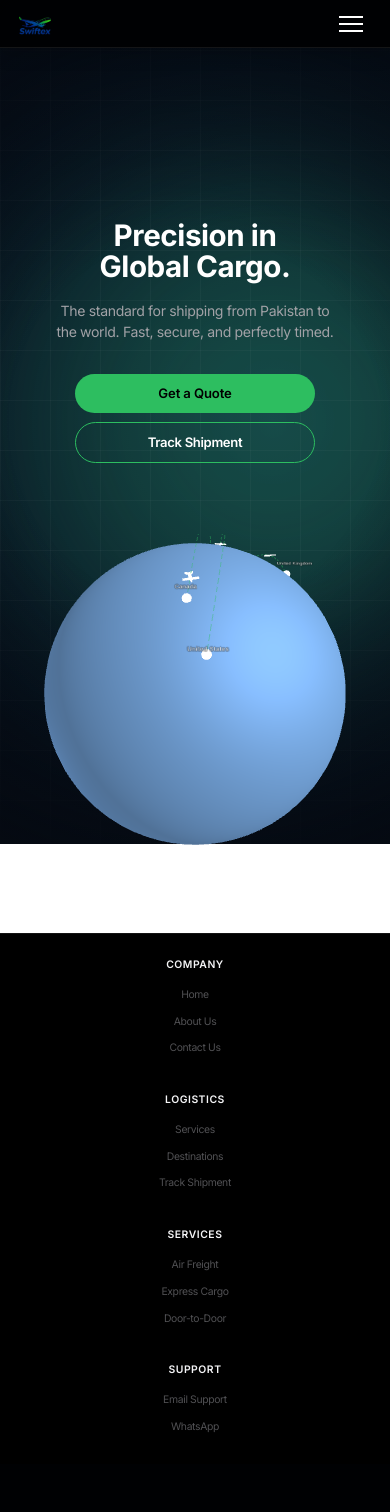
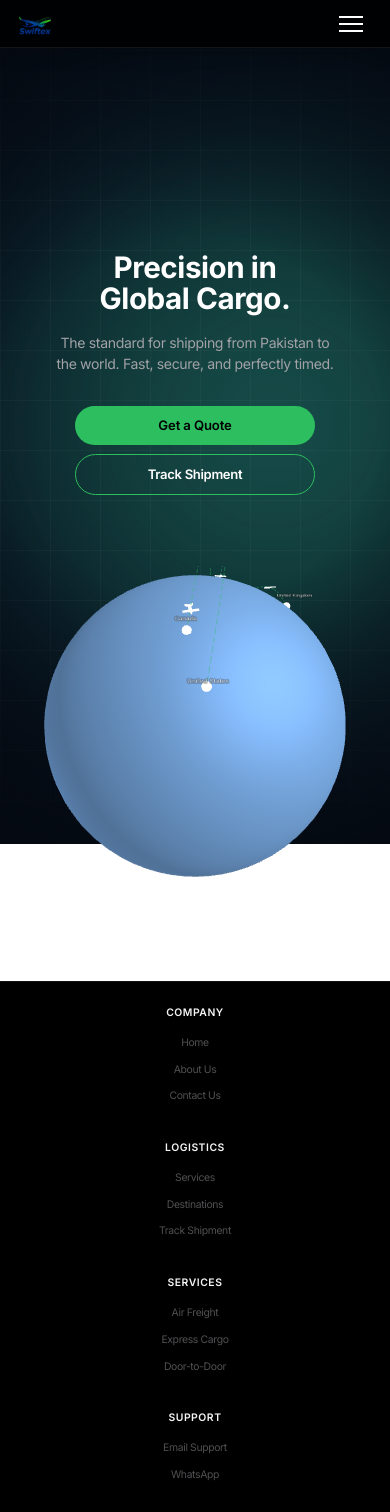
Before and after one commit to qureshi08/Swiftex, a Flask app: page / in a window 390 px wide. Before the commit the page ends 1432 px from the top, so only its background shows below. Run offline with Flask 3, Linux system fonts and the light colour scheme; some libraries are stand-ins or nearby versions.

Commit message:
Mobile UI: Shifted hero content lower (12rem top padding) and restored vertical centering

```diff
--- a/static/css/style.css
+++ b/static/css/style.css
@@ -712,12 +712,13 @@ textarea:hover {
     }
 
     #hero {
-        padding: 10rem 1.2rem 4rem;
+        padding: 12rem 1.2rem 5rem;
+        /* Heavy top padding to push the 'center' lower */
         height: auto;
         min-height: 100vh;
         display: flex;
         flex-direction: column;
-        justify-content: flex-start;
+        justify-content: center;
         align-items: center;
         text-align: center;
         width: 100%;
```
